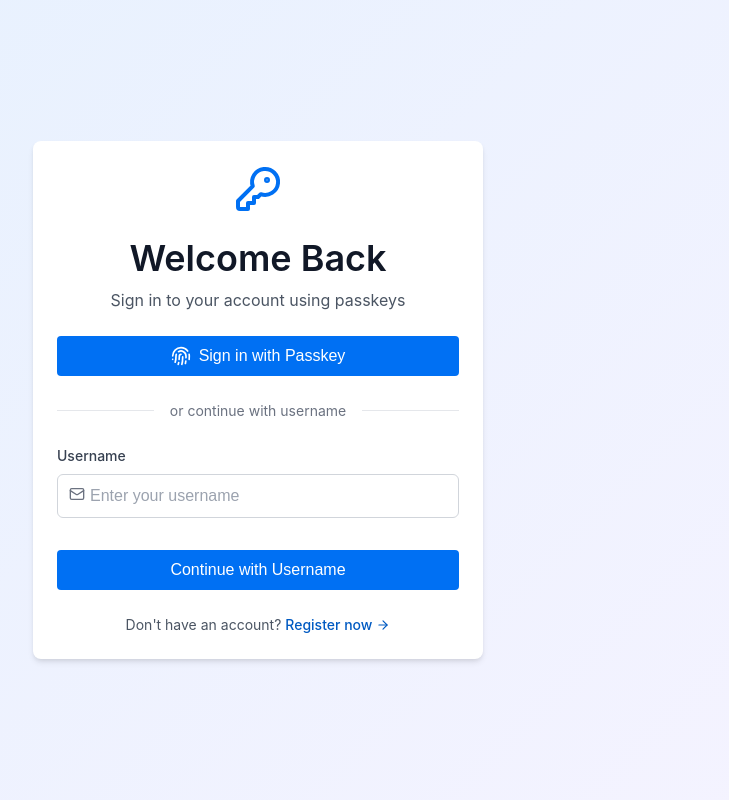
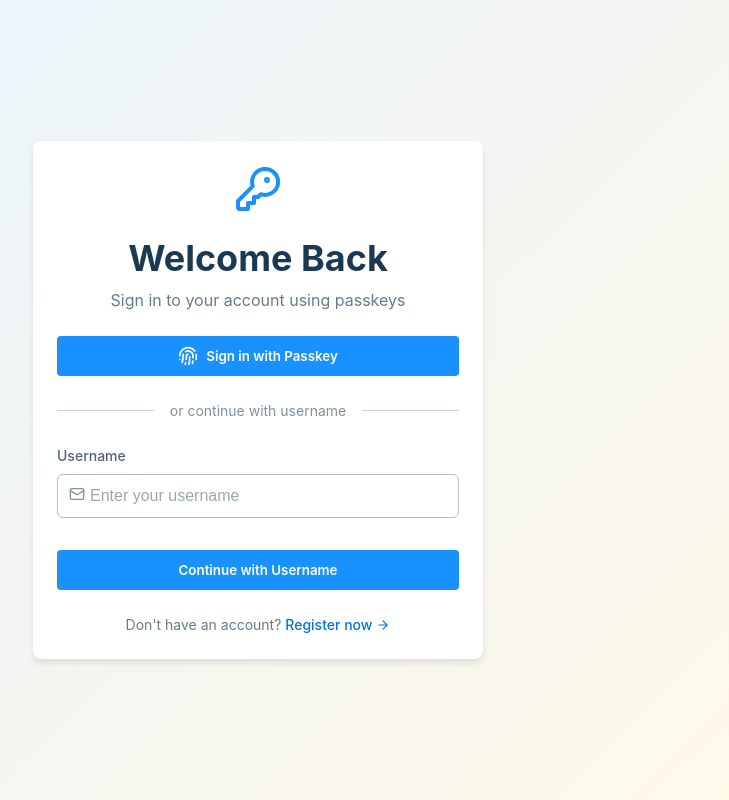
Before and after one commit to ZAKdev/passkey, a React (Vite) app: page /login in a window 1280 px wide. Shown: the whole page, without its empty margins (382-1111 px from the left). Built offline with nearby package versions, Linux system fonts and the light colour scheme.

Commit message:
Update theme with GMX styling

```diff
--- a/src/components/Button.tsx
+++ b/src/components/Button.tsx
@@ -12,7 +12,7 @@ interface ButtonProps {
 
 const sizeStyles = {
   sm: css`
-    height: 2.25rem;
+    height: 2rem;
     padding: 0 ${props => props.theme.space[3]};
     font-size: ${props => props.theme.fontSizes.sm};
     border-radius: ${props => props.theme.radii.base};
@@ -20,14 +20,14 @@ const sizeStyles = {
   md: css`
     height: 2.5rem;
     padding: 0 ${props => props.theme.space[4]};
-    font-size: ${props => props.theme.fontSizes.md};
+    font-size: ${props => props.theme.fontSizes.base};
     border-radius: ${props => props.theme.radii.base};
   `,
   lg: css`
-    height: 2.75rem;
+    height: 3rem;
     padding: 0 ${props => props.theme.space[5]};
     font-size: ${props => props.theme.fontSizes.lg};
-    border-radius: ${props => props.theme.radii.md};
+    border-radius: ${props => props.theme.radii.base};
   `,
 };
 
@@ -36,6 +36,7 @@ const variantStyles = {
     background-color: ${props => props.theme.colors.primary[500]};
     color: white;
     border: none;
+    font-weight: 600;
 
     &:hover:not(:disabled) {
       background-color: ${props => props.theme.colors.primary[600]};
@@ -49,6 +50,7 @@ const variantStyles = {
     background-color: ${props => props.theme.colors.secondary[500]};
     color: white;
     border: none;
+    font-weight: 600;
 
     &:hover:not(:disabled) {
       background-color: ${props => props.theme.colors.secondary[600]};
@@ -60,11 +62,14 @@ const variantStyles = {
   `,
   outline: css`
     background-color: transparent;
-    color: ${props => props.theme.colors.primary[500]};
-    border: 1px solid ${props => props.theme.colors.primary[500]};
+    color: ${props => props.theme.colors.primary[600]};
+    border: 1px solid ${props => props.theme.colors.primary[600]};
+    font-weight: 600;
 
     &:hover:not(:disabled) {
       background-color: ${props => props.theme.colors.primary[50]};
+      border-color: ${props => props.theme.colors.primary[700]};
+      color: ${props => props.theme.colors.primary[700]};
     }
 
     &:active:not(:disabled) {
@@ -73,8 +78,9 @@ const variantStyles = {
   `,
   ghost: css`
     background-color: transparent;
-    color: ${props => props.theme.colors.primary[500]};
+    color: ${props => props.theme.colors.primary[600]};
     border: none;
+    font-weight: 600;
 
     &:hover:not(:disabled) {
       background-color: ${props => props.theme.colors.primary[50]};
@@ -88,9 +94,10 @@ const variantStyles = {
     background-color: ${props => props.theme.colors.error[500]};
     color: white;
     border: none;
+    font-weight: 600;
 
     &:hover:not(:disabled) {
-      background-color: ${props => props.theme.colors.error[700]};
+      background-color: ${props => props.theme.colors.error[600]};
     }
 
     &:active:not(:disabled) {
@@ -103,7 +110,6 @@ const Button = styled.button<ButtonProps>`
   display: inline-flex;
   align-items: center;
   justify-content: center;
-  font-weight: 500;
   transition: all 0.2s ease;
   white-space: nowrap;
   outline: none;
@@ -114,21 +120,17 @@ const Button = styled.button<ButtonProps>`
   ${props => variantStyles[props.variant || 'primary']}
 
   &:disabled {
-    opacity: 0.5;
+    opacity: 0.6;
     cursor: not-allowed;
   }
 
-  /* Subtle hover animation */
-  transform: translateY(0);
-
+  /* GMX-style hover effect */
   &:hover:not(:disabled) {
     transform: translateY(-1px);
-    box-shadow: ${props => props.theme.shadows.sm};
   }
 
   &:active:not(:disabled) {
     transform: translateY(0);
-    box-shadow: none;
   }
 
   /* Icon spacing */
--- a/src/components/Layout.tsx
+++ b/src/components/Layout.tsx
@@ -40,18 +40,22 @@ const Header = styled.header`
 const Logo = styled.div`
   display: flex;
   align-items: center;
-  font-weight: 600;
-  font-size: ${props => props.theme.fontSizes.xl};
-  color: ${props => props.theme.colors.primary[500]};
+  font-weight: 700;
+  font-size: ${props => props.theme.fontSizes['2xl']};
+  color: ${props => props.theme.colors.primary[600]};
 
   svg {
     margin-right: ${props => props.theme.space[2]};
+    color: ${props => props.theme.colors.primary[500]};
   }
 `;
 
 const Main = styled.main`
   flex: 1;
   padding: ${props => props.theme.space[6]};
+  max-width: 1200px;
+  margin: 0 auto;
+  width: 100%;
 
   @media (max-width: ${props => props.theme.breakpoints.md}) {
     padding: ${props => props.theme.space[4]};
@@ -69,22 +73,12 @@ const Footer = styled.footer`
     background-color: ${props => props.theme.colors.gray[800]};
     color: ${props => props.theme.colors.gray[400]};
   }
-
-  @media (max-width: ${props => props.theme.breakpoints.md}) {
-    padding: ${props => props.theme.space[4]};
-  }
 `;
 
 const UserSection = styled.div`
   display: flex;
   align-items: center;
   gap: ${props => props.theme.space[3]};
-
-  @media (max-width: ${props => props.theme.breakpoints.sm}) {
-    .user-name {
-      display: none;
-    }
-  }
 `;
 
 const UserInfo = styled.div`
@@ -92,6 +86,7 @@ const UserInfo = styled.div`
   align-items: center;
   color: ${props => props.theme.colors.gray[700]};
   font-size: ${props => props.theme.fontSizes.sm};
+  font-weight: 500;
 
   svg {
     margin-right: ${props => props.theme.space[2]};
@@ -106,7 +101,6 @@ const Layout: React.FC<LayoutProps> = ({ children }) => {
   const location = useLocation();
   const { isAuthenticated, user, logout } = useAuth();
 
-  // Don't show header/footer on auth pages
   const isAuthPage = location.pathname === '/login' || location.pathname === '/register';
 
   if (isAuthPage) {
@@ -118,27 +112,25 @@ const Layout: React.FC<LayoutProps> = ({ children }) => {
       <Header>
         <Logo>
           <KeyRound size={24} />
-          <span>PassKey</span>
+          PassKey
         </Logo>
         {isAuthenticated && user && (
           <UserSection>
             <UserInfo>
               <User size={16} />
-              <span className="user-name">{user.displayName}</span>
+              {user.displayName}
             </UserInfo>
             <Button variant="ghost" size="sm" onClick={logout}>
               <LogOut size={16} />
-              <span className="user-name">Logout</span>
+              Logout
             </Button>
           </UserSection>
         )}
       </Header>
       <Main>{children}</Main>
       <Footer>
-        <p>
-          <Shield size={14} style={{ verticalAlign: 'middle', marginRight: '5px' }} />
-          Secured with WebAuthn Passkeys &copy; {new Date().getFullYear()}
-        </p>
+        <Shield size={14} style={{ verticalAlign: 'middle', marginRight: '5px' }} />
+        Secured with WebAuthn Passkeys &copy; {new Date().getFullYear()}
       </Footer>
     </Container>
   );
--- a/src/theme/GlobalStyle.ts
+++ b/src/theme/GlobalStyle.ts
@@ -2,97 +2,100 @@ import { createGlobalStyle } from 'styled-components';
 
 const GlobalStyle = createGlobalStyle`
   :root {
-    /* Color system */
-    --color-primary-50: #e6f1fe;
-    --color-primary-100: #cce3fd;
-    --color-primary-200: #99c7fb;
-    --color-primary-300: #66abf9;
-    --color-primary-400: #338ef7;
-    --color-primary-500: #0070f3;
-    --color-primary-600: #005ac2;
-    --color-primary-700: #004391;
-    --color-primary-800: #002d61;
-    --color-primary-900: #001630;
+    /* GMX Color system */
+    --color-primary-50: #e8f4ff;
+    --color-primary-100: #d1e9ff;
+    --color-primary-200: #a3d3ff;
+    --color-primary-300: #75bdff;
+    --color-primary-400: #47a7ff;
+    --color-primary-500: #1991ff;
+    --color-primary-600: #0073e6;
+    --color-primary-700: #0057b3;
+    --color-primary-800: #003b80;
+    --color-primary-900: #001f4d;
 
-    --color-secondary-50: #ecfdf5;
-    --color-secondary-100: #d1fae5;
-    --color-secondary-200: #a7f3d0;
-    --color-secondary-300: #6ee7b7;
-    --color-secondary-400: #34d399;
-    --color-secondary-500: #10b981;
-    --color-secondary-600: #059669;
-    --color-secondary-700: #047857;
-    --color-secondary-800: #065f46;
-    --color-secondary-900: #064e3b;
+    --color-secondary-50: #f5f6f7;
+    --color-secondary-100: #e6e9ec;
+    --color-secondary-200: #ccd3d9;
+    --color-secondary-300: #b3bdc6;
+    --color-secondary-400: #99a7b3;
+    --color-secondary-500: #8091a0;
+    --color-secondary-600: #667b8c;
+    --color-secondary-700: #4d6579;
+    --color-secondary-800: #334f66;
+    --color-secondary-900: #1a3953;
 
-    --color-accent-50: #f5f3ff;
-    --color-accent-100: #ede9fe;
-    --color-accent-200: #ddd6fe;
-    --color-accent-300: #c4b5fd;
-    --color-accent-400: #a78bfa;
-    --color-accent-500: #8b5cf6;
-    --color-accent-600: #7c3aed;
-    --color-accent-700: #6d28d9;
-    --color-accent-800: #5b21b6;
-    --color-accent-900: #4c1d95;
+    --color-accent-50: #fff8e6;
+    --color-accent-100: #fff1cc;
+    --color-accent-200: #ffe499;
+    --color-accent-300: #ffd666;
+    --color-accent-400: #ffc933;
+    --color-accent-500: #ffbb00;
+    --color-accent-600: #cc9600;
+    --color-accent-700: #997000;
+    --color-accent-800: #664b00;
+    --color-accent-900: #332500;
 
-    --color-success-50: #ecfdf5;
-    --color-success-500: #10b981;
-    --color-success-700: #047857;
+    --color-success-50: #e6f7ed;
+    --color-success-500: #00b347;
+    --color-success-700: #008435;
 
-    --color-warning-50: #fffbeb;
-    --color-warning-500: #f59e0b;
-    --color-warning-700: #b45309;
+    --color-warning-50: #fff3e6;
+    --color-warning-500: #ff9500;
+    --color-warning-700: #cc7600;
 
-    --color-error-50: #fef2f2;
-    --color-error-500: #ef4444;
-    --color-error-700: #b91c1c;
+    --color-error-50: #ffeaea;
+    --color-error-500: #ff0000;
+    --color-error-700: #cc0000;
 
-    --color-gray-50: #f9fafb;
-    --color-gray-100: #f3f4f6;
-    --color-gray-200: #e5e7eb;
-    --color-gray-300: #d1d5db;
-    --color-gray-400: #9ca3af;
-    --color-gray-500: #6b7280;
-    --color-gray-600: #4b5563;
-    --color-gray-700: #374151;
-    --color-gray-800: #1f2937;
-    --color-gray-900: #111827;
+    --color-gray-50: #f5f6f7;
+    --color-gray-100: #e6e9ec;
+    --color-gray-200: #ccd3d9;
+    --color-gray-300: #b3bdc6;
+    --color-gray-400: #99a7b3;
+    --color-gray-500: #8091a0;
+    --color-gray-600: #667b8c;
+    --color-gray-700: #4d6579;
+    --color-gray-800: #334f66;
+    --color-gray-900: #1a3953;
 
-    /* Spacing system (8px) */
-    --space-1: 0.25rem; /* 4px */
-    --space-2: 0.5rem;  /* 8px */
-    --space-3: 0.75rem; /* 12px */
-    --space-4: 1rem;    /* 16px */
-    --space-5: 1.25rem; /* 20px */
-    --space-6: 1.5rem;  /* 24px */
-    --space-8: 2rem;    /* 32px */
-    --space-10: 2.5rem; /* 40px */
-    --space-12: 3rem;   /* 48px */
-    --space-16: 4rem;   /* 64px */
-    --space-20: 5rem;   /* 80px */
+    /* GMX Font */
+    --font-sans: "GMX", -apple-system, BlinkMacSystemFont, "Segoe UI", Roboto,
+                 Helvetica, Arial, sans-serif;
 
-    /* Font */
-    --font-sans: -apple-system, BlinkMacSystemFont, "Segoe UI", Roboto,
-                 Helvetica, Arial, sans-serif, "Apple Color Emoji",
-                 "Segoe UI Emoji", "Segoe UI Symbol";
+    /* GMX Font Sizes */
+    --font-size-xs: 0.75rem;    /* 12px */
+    --font-size-sm: 0.875rem;   /* 14px */
+    --font-size-base: 1rem;     /* 16px */
+    --font-size-lg: 1.125rem;   /* 18px */
+    --font-size-xl: 1.25rem;    /* 20px */
+    --font-size-2xl: 1.5rem;    /* 24px */
+    --font-size-3xl: 1.875rem;  /* 30px */
+    --font-size-4xl: 2.25rem;   /* 36px */
 
-    /* Shadows */
-    --shadow-sm: 0 1px 2px 0 rgba(0, 0, 0, 0.05);
-    --shadow: 0 1px 3px 0 rgba(0, 0, 0, 0.1), 0 1px 2px 0 rgba(0, 0, 0, 0.06);
-    --shadow-md: 0 4px 6px -1px rgba(0, 0, 0, 0.1), 0 2px 4px -1px rgba(0, 0, 0, 0.06);
-    --shadow-lg: 0 10px 15px -3px rgba(0, 0, 0, 0.1), 0 4px 6px -2px rgba(0, 0, 0, 0.05);
-    --shadow-xl: 0 20px 25px -5px rgba(0, 0, 0, 0.1), 0 10px 10px -5px rgba(0, 0, 0, 0.04);
+    /* GMX Spacing */
+    --space-1: 0.25rem;  /* 4px */
+    --space-2: 0.5rem;   /* 8px */
+    --space-3: 0.75rem;  /* 12px */
+    --space-4: 1rem;     /* 16px */
+    --space-5: 1.25rem;  /* 20px */
+    --space-6: 1.5rem;   /* 24px */
+    --space-8: 2rem;     /* 32px */
+    --space-10: 2.5rem;  /* 40px */
+    --space-12: 3rem;    /* 48px */
 
-    /* Border radius */
-    --radius-sm: 0.125rem; /* 2px */
-    --radius: 0.25rem;     /* 4px */
-    --radius-md: 0.375rem; /* 6px */
-    --radius-lg: 0.5rem;   /* 8px */
-    --radius-xl: 0.75rem;  /* 12px */
-    --radius-2xl: 1rem;    /* 16px */
-    --radius-3xl: 1.5rem;  /* 24px */
+    /* GMX Border Radius */
+    --radius-sm: 0.125rem;
+    --radius: 0.25rem;
+    --radius-md: 0.375rem;
+    --radius-lg: 0.5rem;
     --radius-full: 9999px;
+
+    /* GMX Shadows */
+    --shadow-sm: 0 1px 2px rgba(0, 0, 0, 0.05);
+    --shadow: 0 1px 3px rgba(0, 0, 0, 0.1);
+    --shadow-md: 0 4px 6px rgba(0, 0, 0, 0.1);
+    --shadow-lg: 0 10px 15px rgba(0, 0, 0, 0.1);
   }
 
   * {
@@ -104,34 +107,36 @@ const GlobalStyle = createGlobalStyle`
   html,
   body {
     font-family: var(--font-sans);
-    font-size: 16px;
+    font-size: var(--font-size-base);
     line-height: 1.5;
     background-color: var(--color-gray-50);
     color: var(--color-gray-900);
+    -webkit-font-smoothing: antialiased;
+    -moz-osx-font-smoothing: grayscale;
   }
 
-  body {
-    min-height: 100vh;
+  h1 {
+    font-size: var(--font-size-4xl);
+    font-weight: 700;
+    line-height: 1.2;
   }
 
-  h1, h2, h3, h4, h5, h6 {
+  h2 {
+    font-size: var(--font-size-3xl);
+    font-weight: 700;
+    line-height: 1.2;
+  }
+
+  h3 {
+    font-size: var(--font-size-2xl);
     font-weight: 600;
     line-height: 1.2;
   }
 
-  h1 {
-    font-size: 2.25rem;
-    margin-bottom: var(--space-6);
-  }
-
-  h2 {
-    font-size: 1.875rem;
-    margin-bottom: var(--space-5);
-  }
-
-  h3 {
-    font-size: 1.5rem;
-    margin-bottom: var(--space-4);
+  h4 {
+    font-size: var(--font-size-xl);
+    font-weight: 600;
+    line-height: 1.2;
   }
 
   p {
@@ -139,35 +144,32 @@ const GlobalStyle = createGlobalStyle`
   }
 
   a {
-    color: var(--color-primary-500);
+    color: var(--color-primary-600);
     text-decoration: none;
 
     &:hover {
+      color: var(--color-primary-700);
       text-decoration: underline;
     }
   }
 
   button {
+    font-family: var(--font-sans);
     cursor: pointer;
-  }
-
-  /* Light/Dark mode transition */
-  * {
-    transition: background-color 0.3s ease, color 0.3s ease;
   }
 
   @media (prefers-color-scheme: dark) {
     :root {
-      --color-gray-50: #111827;
-      --color-gray-100: #1f2937;
-      --color-gray-200: #374151;
-      --color-gray-300: #4b5563;
-      --color-gray-400: #6b7280;
-      --color-gray-500: #9ca3af;
-      --color-gray-600: #d1d5db;
-      --color-gray-700: #e5e7eb;
-      --color-gray-800: #f3f4f6;
-      --color-gray-900: #f9fafb;
+      --color-gray-50: #1a3953;
+      --color-gray-100: #334f66;
+      --color-gray-200: #4d6579;
+      --color-gray-300: #667b8c;
+      --color-gray-400: #8091a0;
+      --color-gray-500: #99a7b3;
+      --color-gray-600: #b3bdc6;
+      --color-gray-700: #ccd3d9;
+      --color-gray-800: #e6e9ec;
+      --color-gray-900: #f5f6f7;
     }
 
     body {
```
